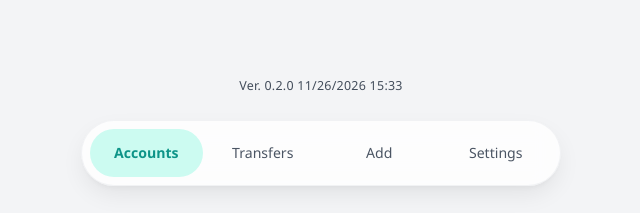
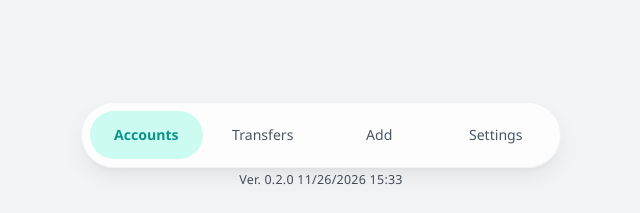
Before and after one commit to Jon2050/Conspectus-Mobile, a Svelte app: page / in a window 1280 px wide. Shown: the part 584-797 px from the top of the page, without its empty margins (319-959 px from the left). Built offline with nearby package versions, Linux system fonts and the light colour scheme; no server answers.

Commit message:
fix: move deployment footer below bottom nav
Place the deployment info footer below the primary navigation while preserving the page-end reveal behavior.

Also tighten the Playwright assertion so the footer must render below the nav bar.

Agent: Codex

```diff
--- a/src/app.css
+++ b/src/app.css
@@ -119,6 +119,11 @@ body {
   padding-bottom: 0.25rem;
 }
 
+.app-shell__bottom {
+  display: flex;
+  flex-direction: column;
+}
+
 .placeholder-screen,
 .placeholder-state {
   border: none;
@@ -141,8 +146,6 @@ body {
 }
 
 .app-nav {
-  position: sticky;
-  bottom: env(safe-area-inset-bottom, 1rem);
   display: grid;
   grid-template-columns: repeat(4, minmax(0, 1fr));
   gap: 0.25rem;
@@ -153,7 +156,6 @@ body {
   backdrop-filter: blur(12px);
   -webkit-backdrop-filter: blur(12px);
   box-shadow: var(--shadow-lg);
-  margin-bottom: 0.5rem;
   z-index: 10;
 }
 
--- a/src/features/app-shell/AppShell.svelte
+++ b/src/features/app-shell/AppShell.svelte
@@ -164,13 +164,10 @@
       {:else}
         <SettingsRoute />
       {/if}
-
-      {#if !showLoadingPlaceholder}
-        <DeploymentInfoFooter isVisible={footerIsVisible} />
-      {/if}
     </div>
   </main>
 
+  <div class="app-shell__bottom">
     <nav class="app-nav" aria-label="Primary">
       {#each APP_ROUTES as route (route.key)}
         <a
@@ -184,5 +181,10 @@
       {/each}
     </nav>
 
+    {#if !showLoadingPlaceholder}
+      <DeploymentInfoFooter isVisible={footerIsVisible} />
+    {/if}
+  </div>
+
   <ToastContainer />
 </div>
--- a/src/features/app-shell/components/DeploymentInfoFooter.svelte
+++ b/src/features/app-shell/components/DeploymentInfoFooter.svelte
@@ -38,17 +38,22 @@
 
 <style>
   .deployment-info-footer {
-    margin-top: auto;
-    padding: 0.45rem 1rem calc(0.25rem + env(safe-area-inset-bottom, 0));
+    max-height: 0;
+    padding: 0 1rem;
     opacity: 0;
     transform: translateY(0.35rem);
     transition:
+      max-height 0.18s ease,
+      padding 0.18s ease,
       opacity 0.18s ease,
       transform 0.18s ease;
+    overflow: hidden;
     pointer-events: none;
   }
 
   .deployment-info-footer.is-visible {
+    max-height: 3rem;
+    padding: 0.2rem 1rem calc(0.25rem + env(safe-area-inset-bottom, 0));
     opacity: 1;
     transform: translateY(0);
   }
```
Also changed, not shown: 1 other file (tests, documents, lock files or other folders). Lines whose indentation alone changed are shown as unchanged.
